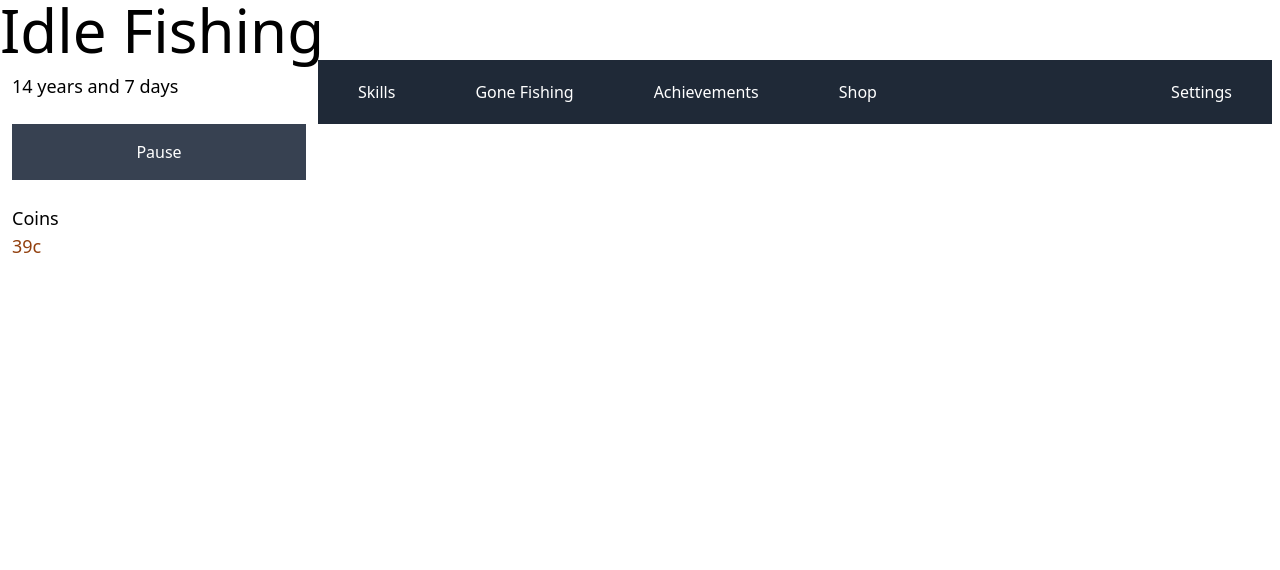
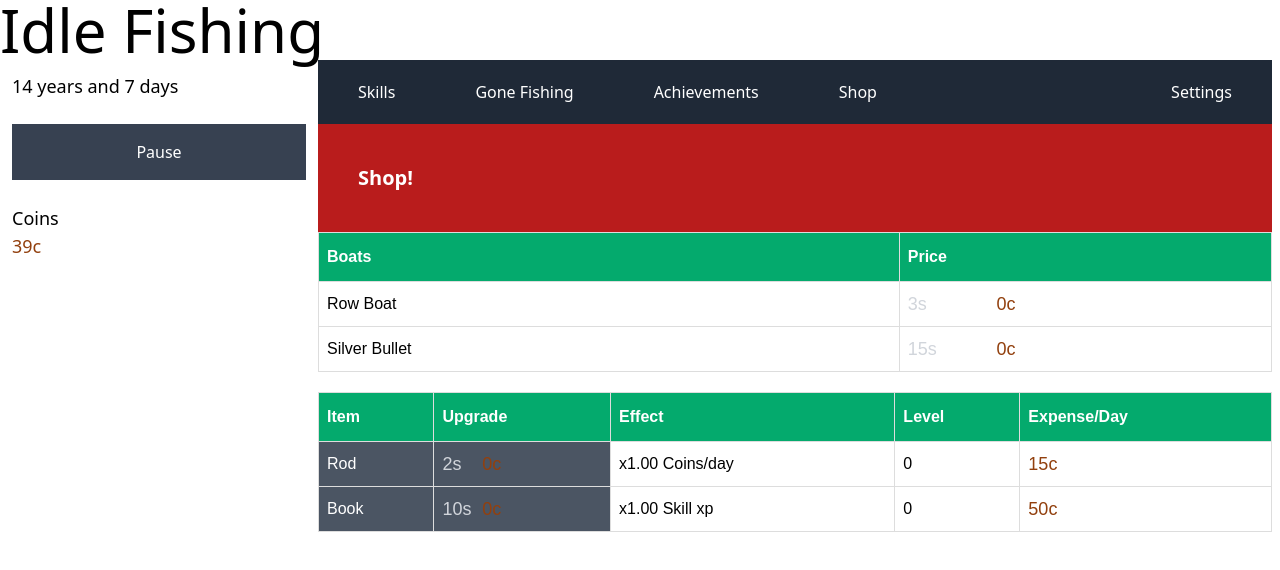
Before and after one commit to Landon345/Idle-Fishing, a Svelte app: page / in a window 1280 px wide. Both pictures are taken after a click on the button "Shop". Shown: the top 570 px of the page. Built offline with nearby package versions, Linux system fonts and the light colour scheme.

Commit message:
Adds shop page with boats and items

```diff
--- a/src/App.svelte
+++ b/src/App.svelte
@@ -5,6 +5,7 @@
   import Shop from "src/tabs/Shop.svelte";
   import Skills from "src/tabs/Skills.svelte";
   import Settings from "src/tabs/Settings.svelte";
+  import Coins from "src/components/Coins.svelte";
 
   import {
     calculatedAge,
@@ -29,11 +30,11 @@
   let selectedTab: Tab = "skills";
 
   let data_value: GameDataType;
-  let coins;
+  let coins: number;
 
   GameData.subscribe((data) => {
     data_value = data;
-    coins = coinAmounts(data.coins);
+    coins = data.coins;
   });
 
   const updateGame = () => {
@@ -79,18 +80,7 @@
       </div>
       <div class="m-3 flex flex-col">
         <p class="text-lg">Coins</p>
-        <span class="flex">
-          {#if coins.p > 0}
-            <p class="text-lg text-blue-500 w-1/4">{coins.p}g</p>
-          {/if}
-          {#if coins.g > 0}
-            <p class="text-lg text-yellow-400 w-1/4">{coins.g}g</p>
-          {/if}
-          {#if coins.s > 0}
-            <p class="text-lg text-gray-300 w-1/4">{coins.s}s</p>
-          {/if}
-          <p class="text-lg text-yellow-800 w-1/4">{coins.c}c</p>
-        </span>
+        <Coins amount={coins} />
       </div>
     </div>
 
@@ -118,12 +108,12 @@
           <Skills />
         {:else if selectedTab == "goneFishing"}
           <GoneFishing />
-          <!-- {:else if selectedTab == "achievements"}
-					<Achievements/>
-				{:else if selectedTab == "shop"}
-					<Shop />
-				{:else}
-					<Settings /> -->
+        {:else if selectedTab == "achievements"}
+          <Achievements />
+        {:else if selectedTab == "shop"}
+          <Shop />
+        {:else}
+          <Settings />
         {/if}
       </div>
     </div>
--- a/src/Entities.ts
+++ b/src/Entities.ts
@@ -11,6 +11,8 @@ export interface ItemBaseData {
   expense: number;
   effect: number;
   description: string;
+  selected: boolean;
+  upgradePrice: number;
 }
 
 export interface FishBaseData {
--- a/src/classes.ts
+++ b/src/classes.ts
@@ -1,6 +1,6 @@
-import type { GameDataType, RequirementObj } from "src/Entities";
+import type { RequirementObj } from "src/Entities";
 import { applySpeed, daysToYears } from "./functions";
-import { GameData, getGameData, itemCategories } from "./gameData";
+import { getGameData, itemCategories, subtractCoins } from "./gameData";
 
 export class Task {
   baseData: {
@@ -23,7 +23,6 @@ export class Task {
     this.level = level;
     this.maxLevel = maxLevel;
     this.xp = xp;
-
     this.xpMultipliers = xpMultipliers;
   }
 
@@ -120,32 +119,57 @@ export class Item {
     effect: number;
     description: string;
     expense: number;
+    selected: boolean;
+    upgradePrice: number;
   };
+  level: number;
   name: string;
   expenseMultipliers: number[];
-  constructor(baseData, expenseMultipliers = []) {
+  constructor(baseData, expenseMultipliers = [], level = 0) {
     this.baseData = baseData;
     this.name = baseData.name;
     this.expenseMultipliers = expenseMultipliers;
+    this.level = level;
   }
 
-  getEffect() {
-    if (!getGameData().currentMisc.includes(this)) return 1;
+  get selected() {
+    return this.baseData.selected;
+  }
+
+  select() {
+    this.baseData.selected = !this.baseData.selected;
+  }
+
+  deselect() {
+    this.baseData.selected = false;
+  }
+
+  get upgradePrice() {
+    return this.baseData.upgradePrice * (1 + this.level);
+  }
+
+  get effect() {
+    if (!this.selected) return 1;
     let effect = this.baseData.effect;
     return effect;
   }
 
-  getEffectDescription() {
+  get effectDescription() {
     let description = this.baseData.description;
-    if (itemCategories["Properties"].includes(this.name))
-      description = "Happiness";
-    let text = "x" + this.baseData.effect.toFixed(1) + " " + description;
+    let text = "x" + String(this.effect.toFixed(2)) + " " + description;
     return text;
   }
 
-  getExpense() {
+  get expense() {
     // return applyMultipliers(this.baseData.expense, this.expenseMultipliers);
     return this.baseData.expense;
+  }
+
+  upgrade() {
+    if (this.baseData.upgradePrice <= getGameData().coins) {
+      subtractCoins(this.upgradePrice);
+      this.level += 1;
+    }
   }
 }
 
@@ -155,7 +179,19 @@ export class Boat {
     this.baseData = baseData;
   }
 
-  buy() {}
+  get bought() {
+    return this.baseData.bought;
+  }
+
+  buy() {
+    if (this.bought) {
+      return;
+    }
+    if (this.baseData.price <= getGameData().coins) {
+      subtractCoins(this.baseData.price);
+      this.baseData.bought = true;
+    }
+  }
 }
 
 export class Requirement {
@@ -191,8 +227,8 @@ export class FishingRequirement extends Requirement {
   }
   getCondition(requirement) {
     return (
-      +getGameData().fishingData.get(requirement.name).level >=
-      +requirement.requirement
+      getGameData().fishingData.get(requirement.name).level >=
+      requirement.requirement
     );
   }
 }
--- /dev/null
+++ b/src/components/Coins.svelte
@@ -0,0 +1,24 @@
+<script lang="ts">
+  import { coinAmounts } from "src/functions";
+  import { GameData } from "src/gameData";
+  import { beforeUpdate } from "svelte";
+
+  export let amount: number;
+  let coins;
+  beforeUpdate(() => {
+    coins = coinAmounts(amount);
+  });
+</script>
+
+<span class="flex">
+  {#if coins.p > 0}
+    <p class="text-lg text-blue-500 w-1/4">{coins.p}g</p>
+  {/if}
+  {#if coins.g > 0}
+    <p class="text-lg text-yellow-400 w-1/4">{coins.g}g</p>
+  {/if}
+  {#if coins.s > 0}
+    <p class="text-lg text-gray-300 w-1/4">{coins.s}s</p>
+  {/if}
+  <p class="text-lg text-yellow-800 w-1/4">{coins.c}c</p>
+</span>
--- a/src/functions.ts
+++ b/src/functions.ts
@@ -74,6 +74,9 @@ export const needRequirements = (
   requiredFor: any
 ): boolean => {
   let reqs = data_value.requirements.get(requiredFor.name);
+  if (reqs == undefined) {
+    return false;
+  }
   for (let i = 0; i < reqs.length; i++) {
     if (!reqs[i].isCompleted()) {
       return true;
@@ -151,6 +154,9 @@ export function coinAmounts(coins: number): {
   c: number;
 } {
   let coinsObj: any = {};
+  if (coins < 0) {
+    return { p: 0, g: 0, s: 0, c: 0 };
+  }
 
   let tiers = ["p", "g", "s"];
   let leftOver = coins;
@@ -192,8 +198,8 @@ export function replaceSavedItems(
   saveMap: Map<string, Item>
 ) {
   map.forEach((val, key) => {
-    let { baseData, expenseMultipliers } = saveMap.get(key);
-    saveMap.set(key, new Item(baseData, expenseMultipliers));
+    let { baseData, expenseMultipliers, level } = saveMap.get(key);
+    saveMap.set(key, new Item(baseData, expenseMultipliers, level));
   });
   return saveMap;
 }
--- a/src/tabs/Achievements.svelte
+++ b/src/tabs/Achievements.svelte
@@ -1,11 +1,16 @@
 <script lang="ts">
-     import type {GameDataType} from "src/Entities";
-    export let gameData: GameDataType;
+  import type { GameDataType } from "src/Entities";
+  import { GameData } from "src/gameData";
 
+  let data_value: GameDataType;
+
+  GameData.subscribe((data) => {
+    data_value = data;
+  });
 </script>
 
 <div class="bg-red-300 w-full h-full">
-    <p class="p-10 bg-yellow-500">Achievements!</p>
+  <p class="p-10 bg-yellow-500">Achievements!</p>
 </div>
 
 <style></style>
--- a/src/tabs/Settings.svelte
+++ b/src/tabs/Settings.svelte
@@ -1,9 +1,14 @@
 <script lang="ts">
-    import type {GameDataType} from "src/Entities";
-    export let gameData: GameDataType;
+  import type { GameDataType } from "src/Entities";
+  import { GameData } from "src/gameData";
 
+  let data_value: GameDataType;
+
+  GameData.subscribe((data) => {
+    data_value = data;
+  });
 </script>
 
 <div class="bg-red-300 w-1/2 h-full">
-    <p class="p-10 bg-gray-300">Settings!</p>
+  <p class="p-10 bg-gray-300">Settings!</p>
 </div>
--- a/src/tabs/Shop.svelte
+++ b/src/tabs/Shop.svelte
@@ -1,9 +1,114 @@
 <script lang="ts">
-     import type {GameDataType} from "src/Entities";
-    export let gameData: GameDataType;
+  import type { GameDataType } from "src/Entities";
+  import ProgressTable from "src/components/ProgressTable.svelte";
+  import type { Boat, Item } from "src/classes";
+  import { GameData } from "src/gameData";
+  import Coins from "src/components/Coins.svelte";
+  import ProgressTableBar from "src/components/ProgressTableBar.svelte";
+  import { SvelteComponentDev } from "svelte/internal";
+  import { getRequiredString, needRequirements } from "src/functions";
 
+  let data_value: GameDataType;
+  let rowBoat: Boat;
+  let silverBullet: Boat;
+  let rod: Item;
+  let book: Item;
+
+  GameData.subscribe((data) => {
+    data_value = data;
+    rowBoat = data.boatData.get("Row Boat");
+    silverBullet = data.boatData.get("Silver Bullet");
+    rod = data.itemData.get("Rod");
+    book = data.itemData.get("Book");
+  });
+
+  const getValues = (item: Item) => {
+    return [
+      item.name,
+      item.upgradePrice,
+      item.effectDescription,
+      item.level,
+      item.expense,
+    ];
+  };
 </script>
 
-<div class="bg-red-300 w-1/2 h-full">
-    <p class="p-10 bg-white">Shop!</p>
+<div class="bg-gray-white w-full h-full">
+  <p class="p-10 bg-red-700 text-white text-xl font-bold w-full">Shop!</p>
+  <ProgressTable headers={["Boats", "Price"]}>
+    <tr class="cursor-pointer" on:click={() => rowBoat.buy()}>
+      <td
+        >{rowBoat.baseData.name}
+        <span class="text-green-400">{rowBoat.bought ? "Purchased" : ""}</span
+        ></td
+      >
+      <td><Coins amount={rowBoat.baseData.price} /></td>
+    </tr>
+    <tr class="cursor-pointer" on:click={() => silverBullet.buy()}>
+      <td
+        >{silverBullet.baseData.name}
+        <span class="text-green-400"
+          >{silverBullet.bought ? "Purchased" : ""}</span
+        ></td
+      >
+      <td><Coins amount={silverBullet.baseData.price} /></td>
+    </tr>
+  </ProgressTable>
+  <ProgressTable
+    headers={["Item", "Upgrade", "Effect", "Level", "Expense/Day"]}
+  >
+    <!-- Rod -->
+    <tr>
+      {#each getValues(rod) as value, idx}
+        {#if idx == 0}
+          <td
+            class="cursor-pointer bg-gray-600 text-white"
+            class:bg-purple-400={rod.selected}
+            on:click={() => rod.select()}>{value}</td
+          >
+        {:else if idx == 1}
+          <td
+            class="cursor-pointer bg-gray-600 text-white hover:bg-gray-800"
+            on:click={() => rod.upgrade()}><Coins amount={+value} /></td
+          >
+        {:else if idx == 4}
+          <td>
+            <Coins amount={+value} />
+          </td>
+        {:else}
+          <td>{value}</td>
+        {/if}
+      {/each}
+    </tr>
+    <!-- Book -->
+    {#if !needRequirements(data_value, book)}
+      <tr>
+        {#each getValues(book) as value, idx}
+          {#if idx == 0}
+            <td
+              class="cursor-pointer bg-gray-600 text-white"
+              class:bg-purple-400={book.selected}
+              on:click={() => book.select()}>{value}</td
+            >
+          {:else if idx == 1}
+            <td
+              class="cursor-pointer bg-gray-600 text-white hover:bg-gray-800"
+              on:click={() => book.upgrade()}><Coins amount={+value} /></td
+            >
+          {:else if idx == 4}
+            <td>
+              <Coins amount={+value} />
+            </td>
+          {:else}
+            <td>{value}</td>
+          {/if}
+        {/each}
+      </tr>
+    {/if}
+  </ProgressTable>
+  {#if needRequirements(data_value, book)}
+    <div class="w-full">
+      {getRequiredString(data_value, book)}
+    </div>
+  {/if}
 </div>
```
Also changed, not shown: src/gameData.ts (+32 -0 lines), src/tabs/Skills.svelte (+2 -6 lines).
